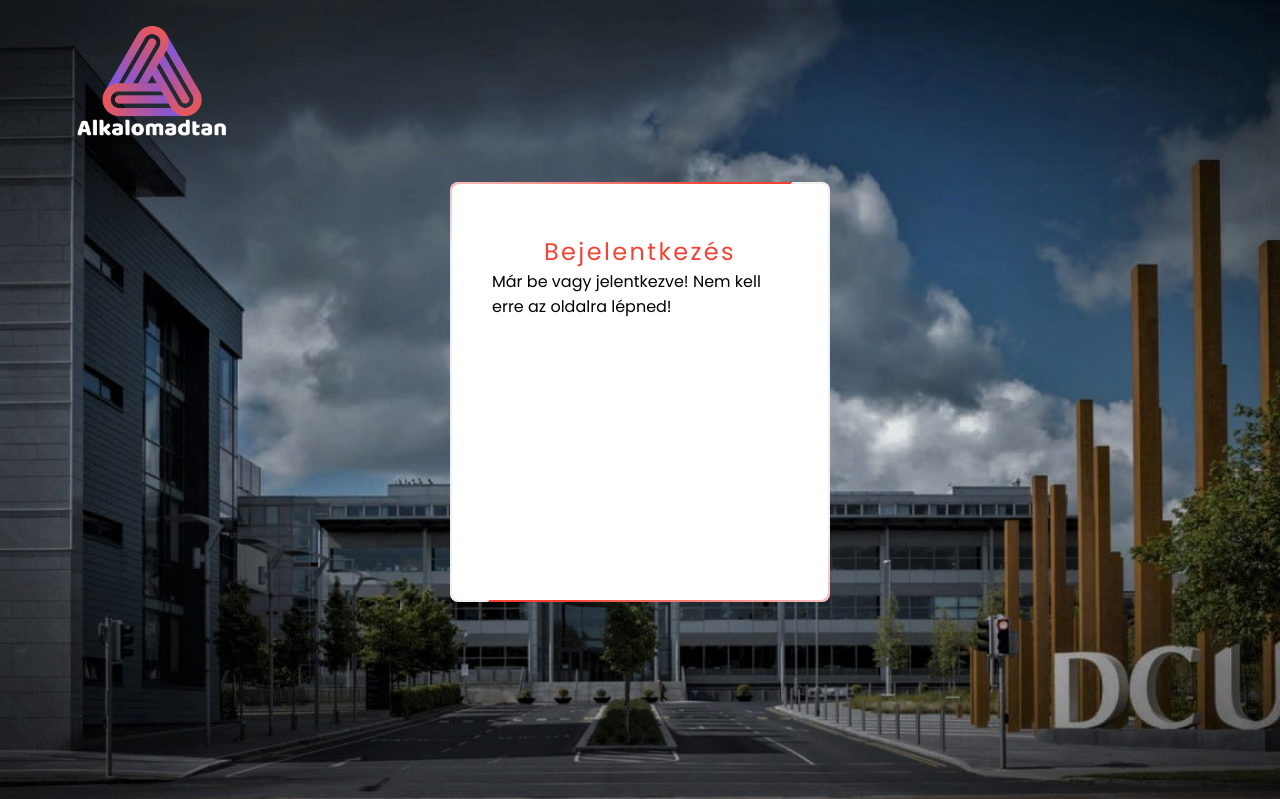
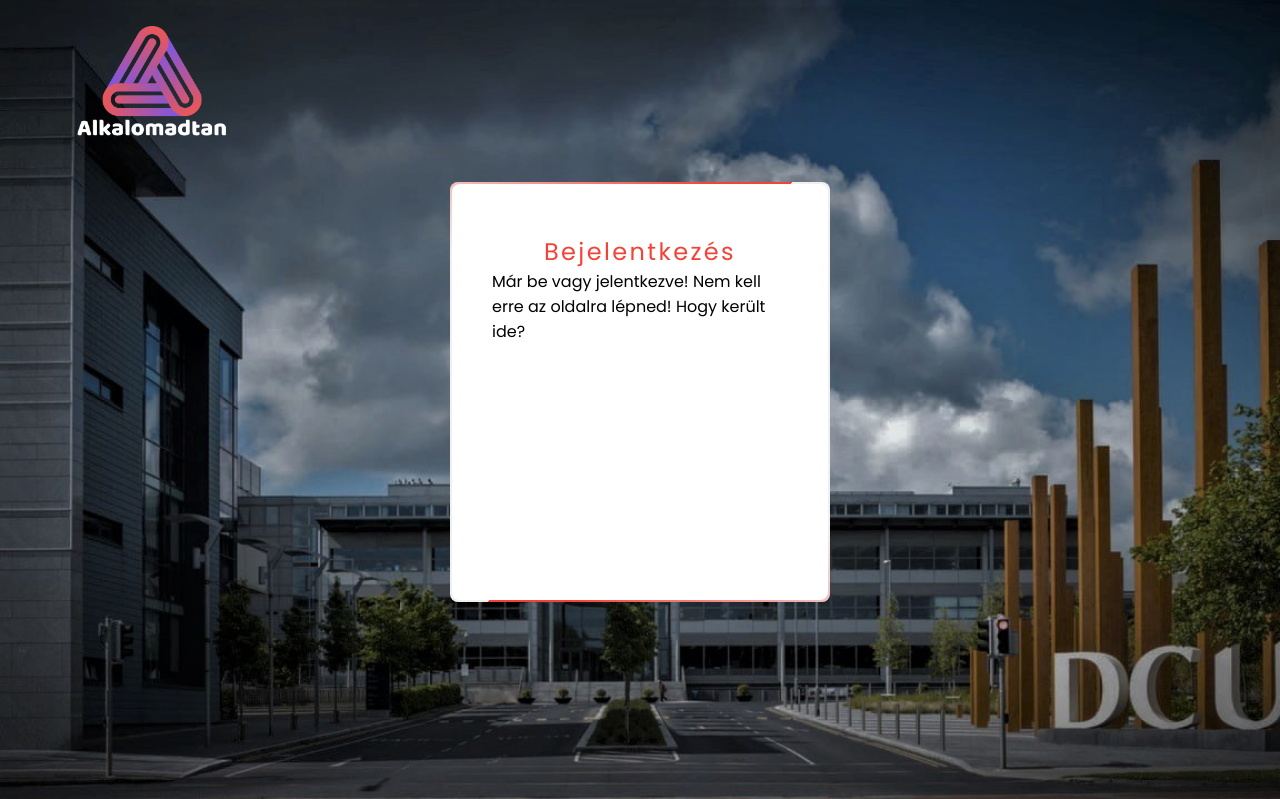
Before and after one commit to KVince002/alkalomadtanProjekt, a Django app: template alkalomadtan/app/templates/app/auth/login_auth.html in a window 1280 px wide. Shown: the top 799 px of the page. Run offline with Django 4.2, Linux system fonts and the light colour scheme; the template is opened without the code that fills it, so the values that code supplies are empty; a user stored in the database is signed in; some libraries are stand-ins or nearby versions.

Commit message:
BugFixWave3

```diff
--- a/alkalomadtan/app/templates/app/auth/login_auth.html
+++ b/alkalomadtan/app/templates/app/auth/login_auth.html
@@ -9,7 +9,7 @@
             <div class="form">
                 <h2>Bejelentkezés</h2>
                 {% if user.is_authenticated %}
-                    <p>Már be vagy jelentkezve! Nem kell erre az oldalra lépned!</p>
+                    <p>Már be vagy jelentkezve! Nem kell erre az oldalra lépned! Hogy került ide?</p>
                 {% else %}
                 <form method="post">
                     {% csrf_token %}
@@ -32,7 +32,6 @@
                         <i></i>
                     </div>
                     <div class="links">
-                        <a href="{% url 'jelszoHelyre_auth' %}">Elfelejtett jelszó?</a>
                         <a href="{% url 'tesztRegisztral' %}">Regisztrálok</a>
                     </div>
                     <div>
```
